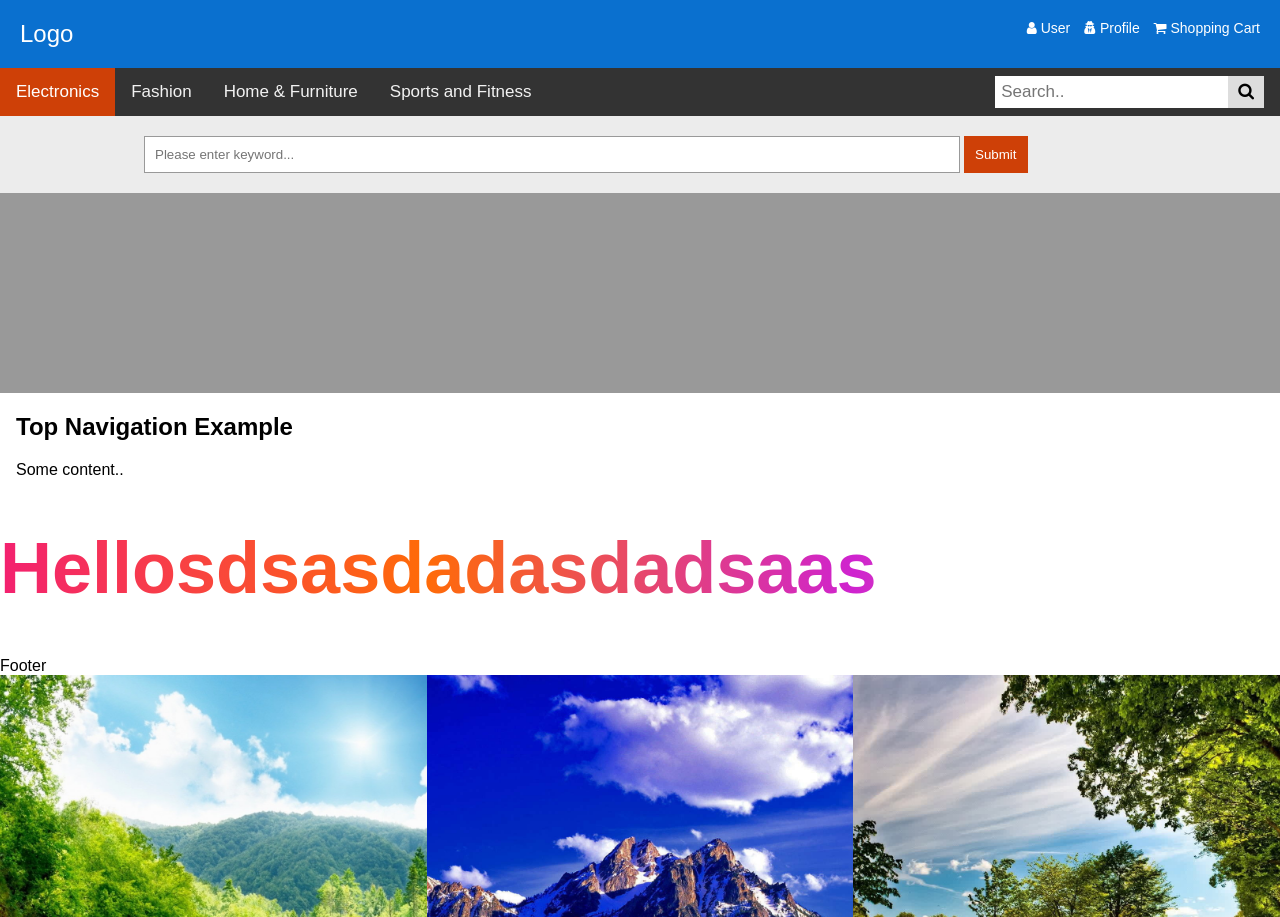
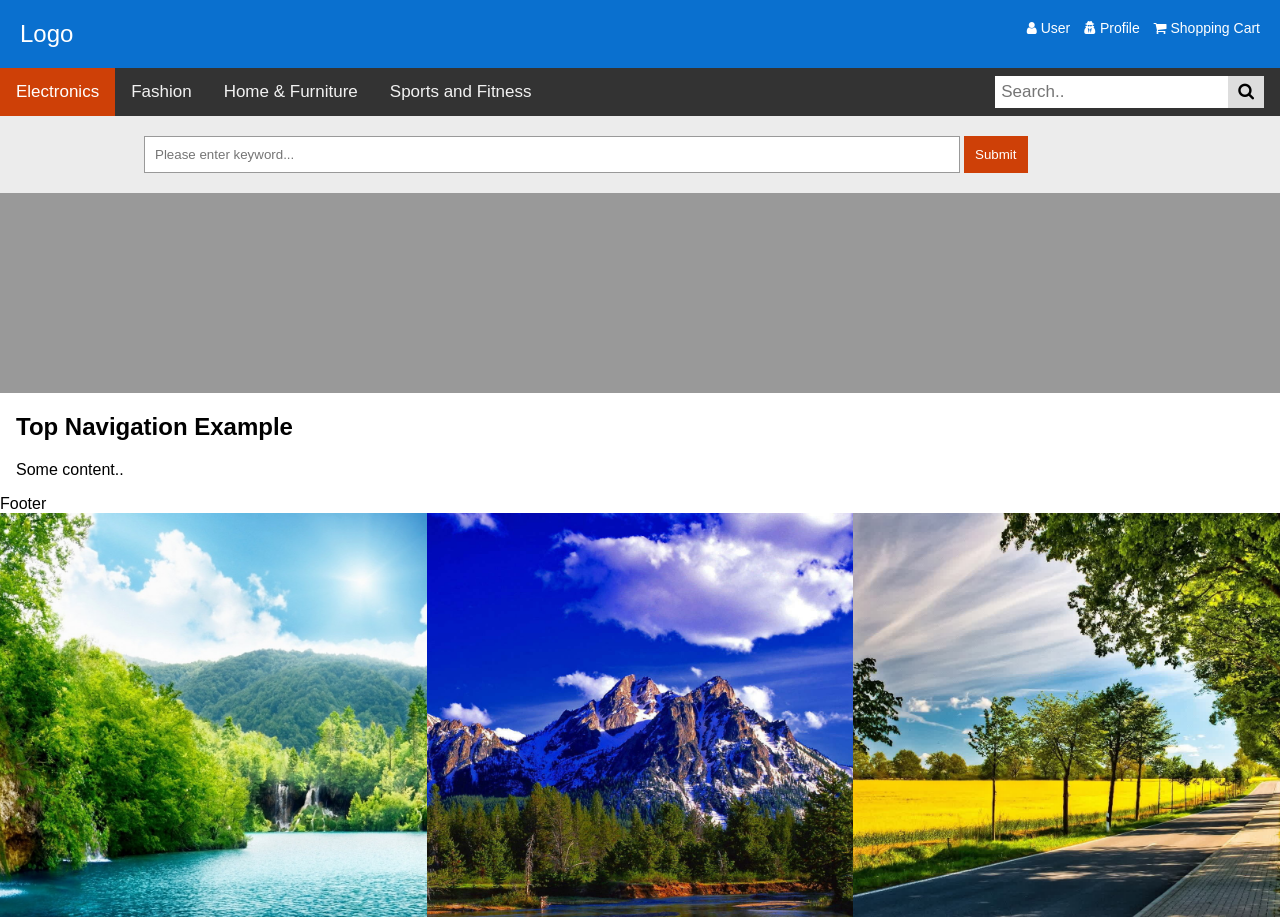
Before and after one commit to amitkpathfinder/dobuysellrent, a plain HTML site: page index.html in a window 1280 px wide. Shown: the top 917 px of the page. Drawn offline with Linux system fonts and the light colour scheme.

Commit message:
Update index.html

```diff
--- a/index.html
+++ b/index.html
@@ -218,7 +218,7 @@
                 <p>Some content..</p>
             </div>
 
-            <h1>Hellosdsasdadasdadsaas</h1>
+
 
             <footer>Footer</footer>
         </div>
```
